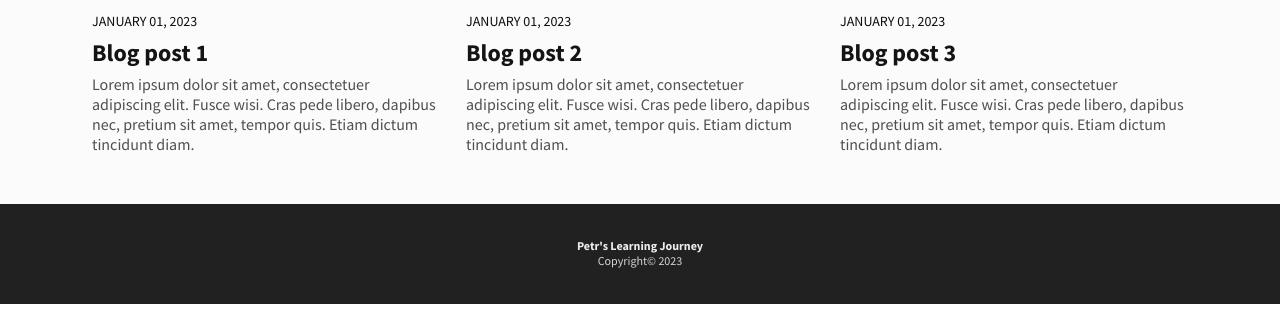
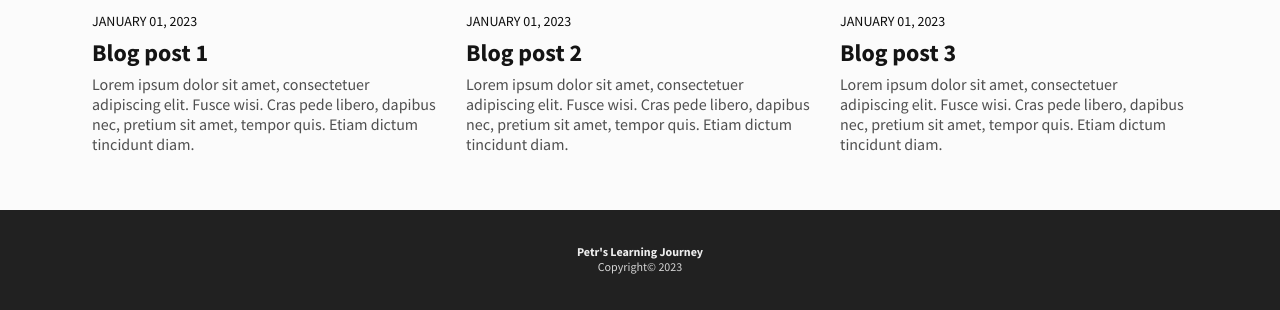
Before and after one commit to PetrValenta92/learning-journal, a website built with Vite: page post.html in a window 1280 px wide. Shown: the part 1548-1858 px from the top of the page. Built offline with nearby package versions, Linux system fonts and the light colour scheme.

Commit message:
Add footer position: relative & update padding

```diff
--- a/css/style.css
+++ b/css/style.css
@@ -45,6 +45,7 @@ body {
   color: hsl(var(--cl-black));
   font-family: var(--ff-source-sans-pro);
   font-weight: 400;
+  position: relative;
 }
 
 /* Make images easier to work with */
@@ -483,21 +484,21 @@ header .container {
 
 .home .recent-articles .container,
 .contacts .recent-articles .container {
-  padding: 2.125rem 1.25rem 3.5rem;
+  padding: 2.125rem 1.25rem 10rem;
 }
 
 
 @media (width >= 670px) {
   .home .recent-articles .container,
   .contacts .recent-articles .container {
-    padding: 2.125rem 2.25rem 3.5rem;
+    padding: 2.125rem 2.25rem 9.75rem;
   }
 }
 
 @media (width >= 1085px) {
   .home .recent-articles .container,
   .contacts .recent-articles .container {
-    padding: 3.25rem;
+    padding: 3.25rem 3.25rem 9.75rem;
   }
 }
 
@@ -531,6 +532,9 @@ header .container {
 footer {
   background-color: hsl(var(--cl-bg-footer));
   padding: 2.25rem 0;
+  position: absolute;
+  bottom: 0;
+  width: 100%;
 }
 
 footer .container {
@@ -619,20 +623,20 @@ footer .container {
 
 .post .recent-articles .container,
 .about .recent-articles .container {
-  padding: 1.75rem 1.25rem 3.5rem;
+  padding: 1.75rem 1.25rem 10rem;
 }
 
 @media (width >= 670px) {
   .post .recent-articles .container,
   .about .recent-articles .container {
-    padding: 1.75rem 2.5rem 3.125rem;
+    padding: 1.75rem 2.5rem 9.75rem;
   }
 }
 
 @media (width >= 1085px) {
   .post .recent-articles .container,
   .about .recent-articles .container {
-    padding: 1.75rem 3.25rem 3.125rem;
+    padding: 1.75rem 3.25rem 9.75rem;
   }
 }
 
```
